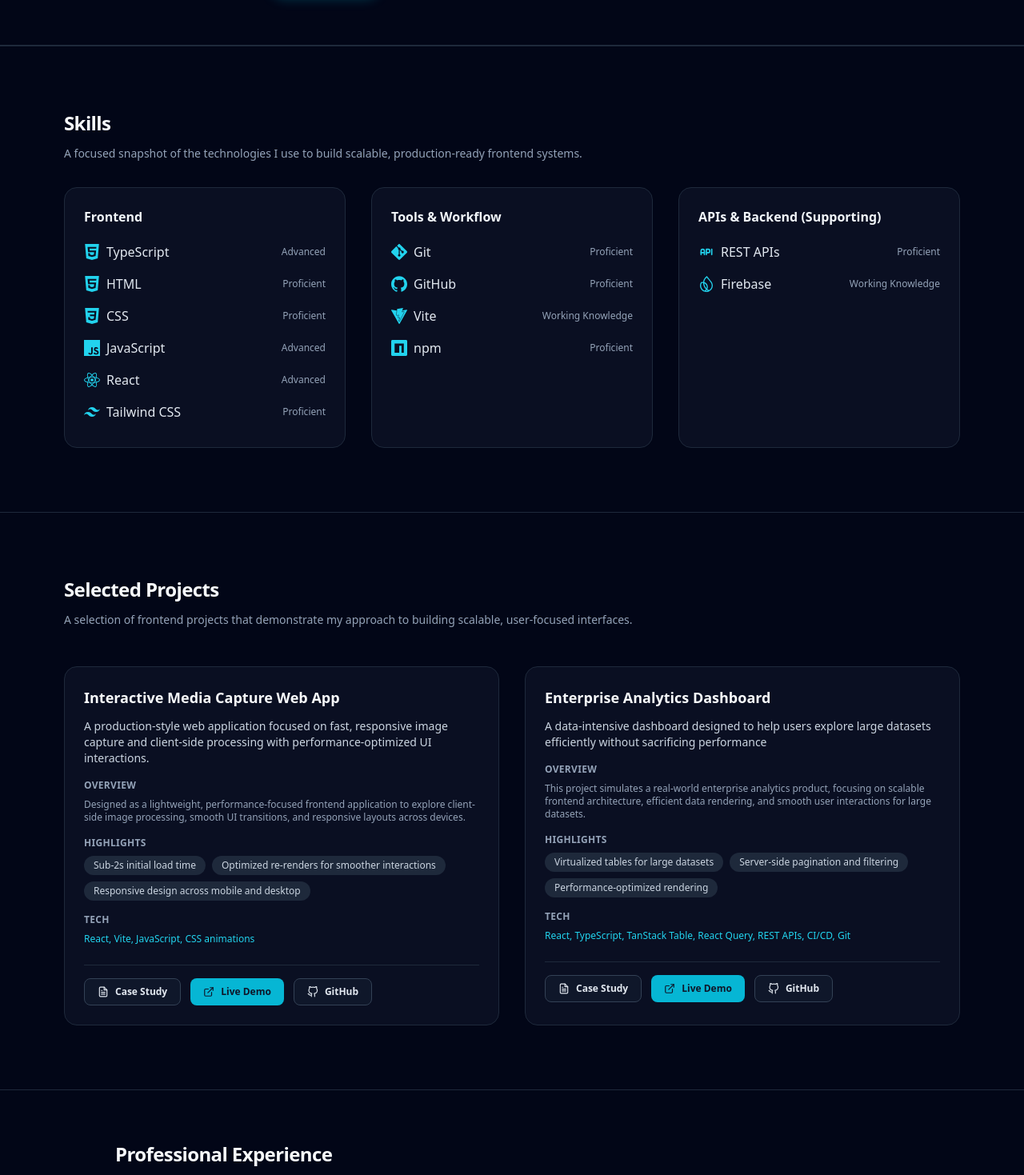
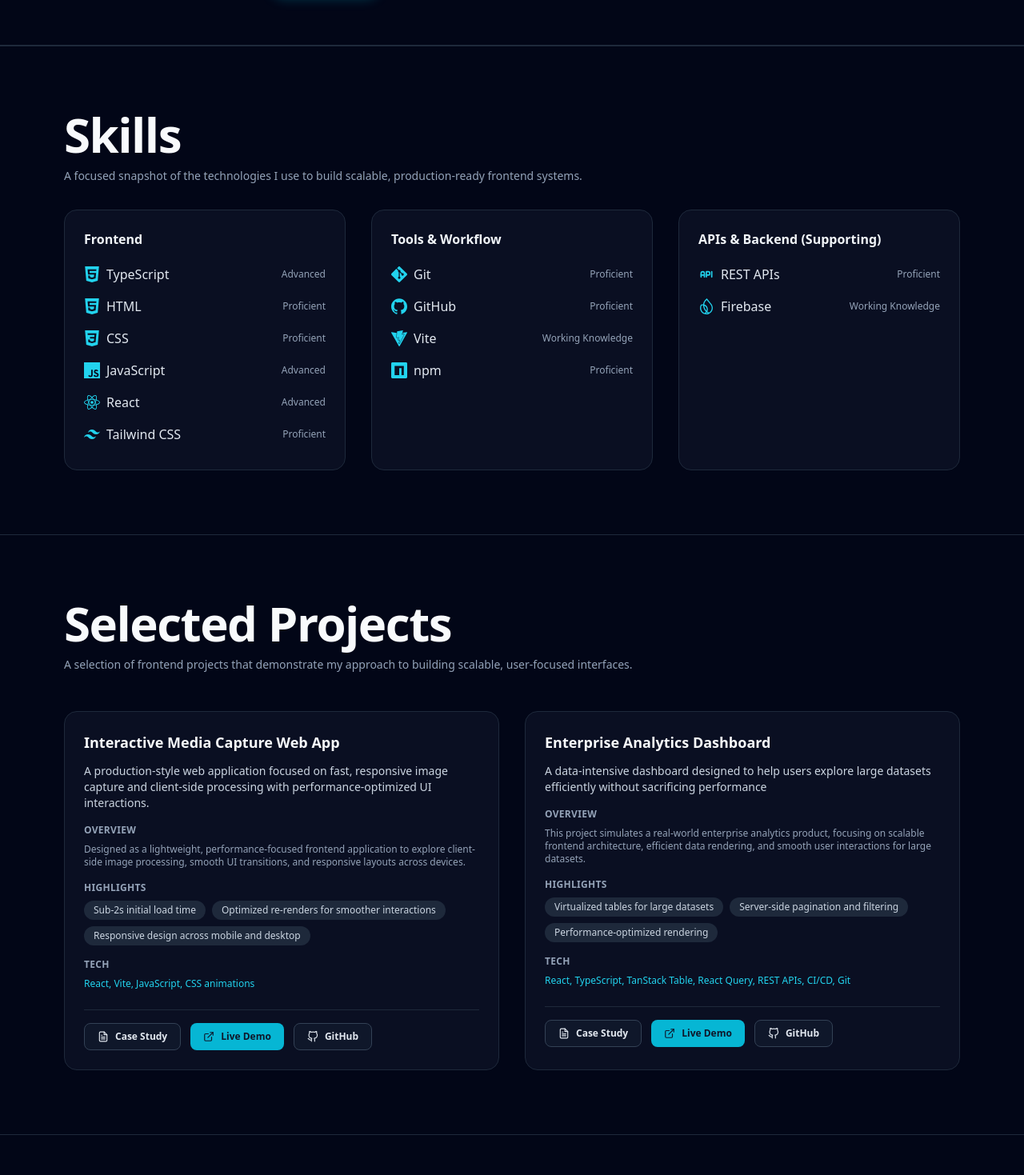
Before and after one commit to Wagisha29/Wagisha-portfolio, a React (Vite) app: page / in a window 1280 px wide. Shown: the part 820-2289 px from the top of the page at 80% size. Built offline with nearby package versions, Linux system fonts and the light colour scheme.

Commit message:
change text size to 6xl to all the headings

```diff
--- a/src/components/Contact.jsx
+++ b/src/components/Contact.jsx
@@ -8,7 +8,7 @@ export default function Contact() {
         className="bg-slate-950 text-slate-50 border-t border-slate-800"
       >
         <div className="mx-auto max-w-5xl px-4 py-16">
-          <h2 className="text-2xl font-semibold tracking-tight mb-2">
+          <h2 className="text-6xl font-semibold tracking-tight mb-2">
           Let’s Connect
           </h2>
           <p className="text-sm text-slate-400 mb-6">
--- a/src/components/Experience.jsx
+++ b/src/components/Experience.jsx
@@ -75,7 +75,7 @@ export default function Experience() {
       className="bg-slate-950 text-slate-50 border-t border-slate-800"
     >
       <div className="mx-auto max-w-5xl px-4 py-16">
-        <h2 className="text-2xl font-semibold tracking-tight mb-2">
+        <h2 className="text-6xl font-semibold tracking-tight mb-2">
         Professional Experience
         </h2>
         <p className="text-sm text-slate-400 mb-8">
--- a/src/components/Hero.jsx
+++ b/src/components/Hero.jsx
@@ -3,7 +3,6 @@ import { FiLinkedin, FiMail, FiGithub, FiTwitter } from "react-icons/fi";
 const coreStack = [
   "Python",
   "FastAPI",
-  "Django",
   "React",
   "TypeScript",
   "JavaScript",
--- a/src/components/Projects.jsx
+++ b/src/components/Projects.jsx
@@ -35,7 +35,7 @@ export default function Projects() {
       className="bg-slate-950 text-slate-50 border-t border-slate-800"
     >
       <div className="mx-auto max-w-6xl px-4 py-20">
-        <h2 className="text-2xl font-semibold tracking-tight mb-3">
+        <h2 className="text-6xl font-semibold tracking-tight mb-3">
           Selected Projects
         </h2>
         <p className="text-sm text-slate-400 mb-12">
--- a/src/components/Skills.jsx
+++ b/src/components/Skills.jsx
@@ -50,7 +50,7 @@ export default function Skills() {
         className="bg-slate-950 text-slate-50 border-t border-slate-800"
       >
         <div className="mx-auto max-w-6xl px-4 py-20">
-          <h2 className="text-2xl font-semibold tracking-tight mb-3">
+          <h2 className="text-6xl font-semibold tracking-tight mb-3">
             Skills
           </h2>
           <p className="text-sm text-slate-400 mb-8">
```
